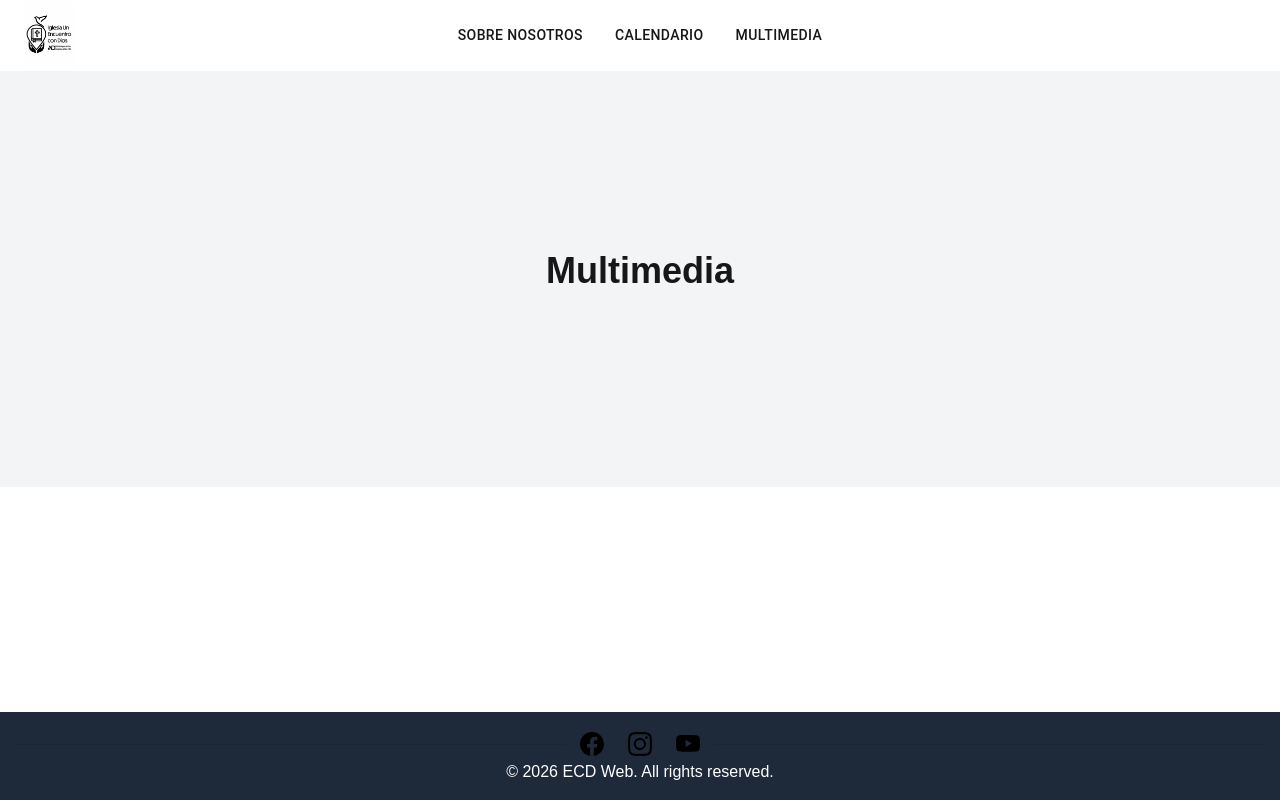
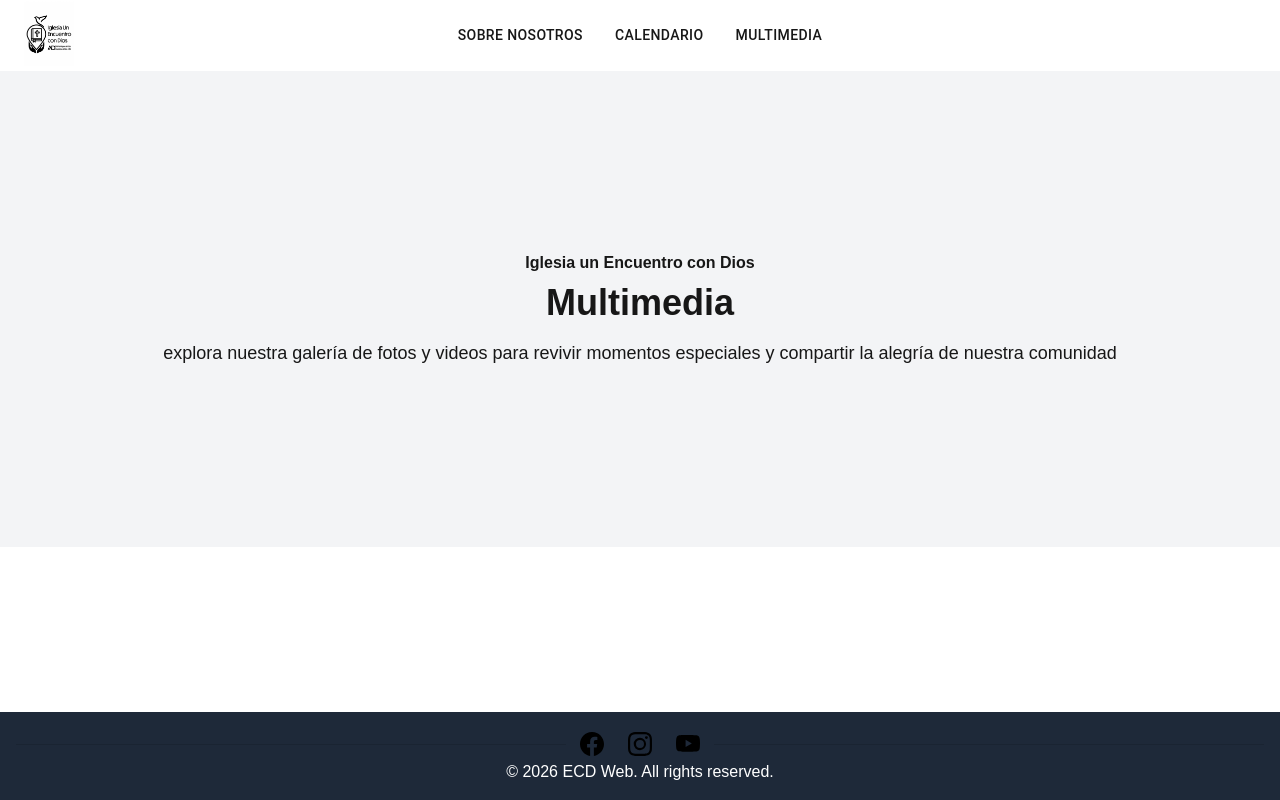
Before and after one commit to Daceript/ECDWeb, a Next.js app: page /multimedia in a window 1280 px wide. Built offline with nearby package versions, Linux system fonts and the light colour scheme.

Commit message:
update herobanner to include church title

```diff
--- a/app/(ui)/multimedia/page.tsx
+++ b/app/(ui)/multimedia/page.tsx
@@ -5,6 +5,8 @@ export default function Page() {
         <HeroBanner
             // title={"Bienvenidos a\nIglesia un Encuentro con Dios"}
             title={<>Multimedia</>}
+            churchTitle={true}
+            description="explora nuestra galería de fotos y videos para revivir momentos especiales y compartir la alegría de nuestra comunidad"
         />
     );
 }
--- a/app/components/herobanner.tsx
+++ b/app/components/herobanner.tsx
@@ -1,9 +1,12 @@
 import type { ReactNode } from "react";
 // export default function HeroBanner({title,description}:{title:string,description:string}) {
-export default function HeroBanner({title,description}:{title:ReactNode,description:string}) {
+export default function HeroBanner({title,description,churchTitle}:{title:ReactNode,description:string,churchTitle?:boolean}) {
     return (
         <section className="bg-gray-100 py-45">
             <div className="container mx-auto px-4">
+                {churchTitle ? (
+                    <h3 className="text-1l font-bold text-center mb-2">Iglesia un Encuentro con Dios</h3>
+                ) : null}
                 <h1 className="text-4xl font-bold text-center">{title}</h1>
                 <p className="text-lg text-center mt-4">
                     {description}
--- a/package.json
+++ b/package.json
@@ -12,6 +12,11 @@
     "@emotion/react": "^11.14.0",
     "@emotion/styled": "^11.14.1",
     "@mui/material": "^9.0.1",
+    "@mui/x-date-pickers": "^9.6.0",
+    "@mui/x-scheduler": "^9.0.0-beta.2",
+    "@mui/x-scheduler-headless": "^0.0.1",
+    "@mui/x-scheduler-internals": "^9.0.0-beta.2",
+    "dayjs": "^1.11.21",
     "next": "16.2.6",
     "react": "19.2.4",
     "react-bootstrap-icons": "^1.11.6",
```
Also changed, not shown: 1 other file (tests, documents, lock files or other folders).
